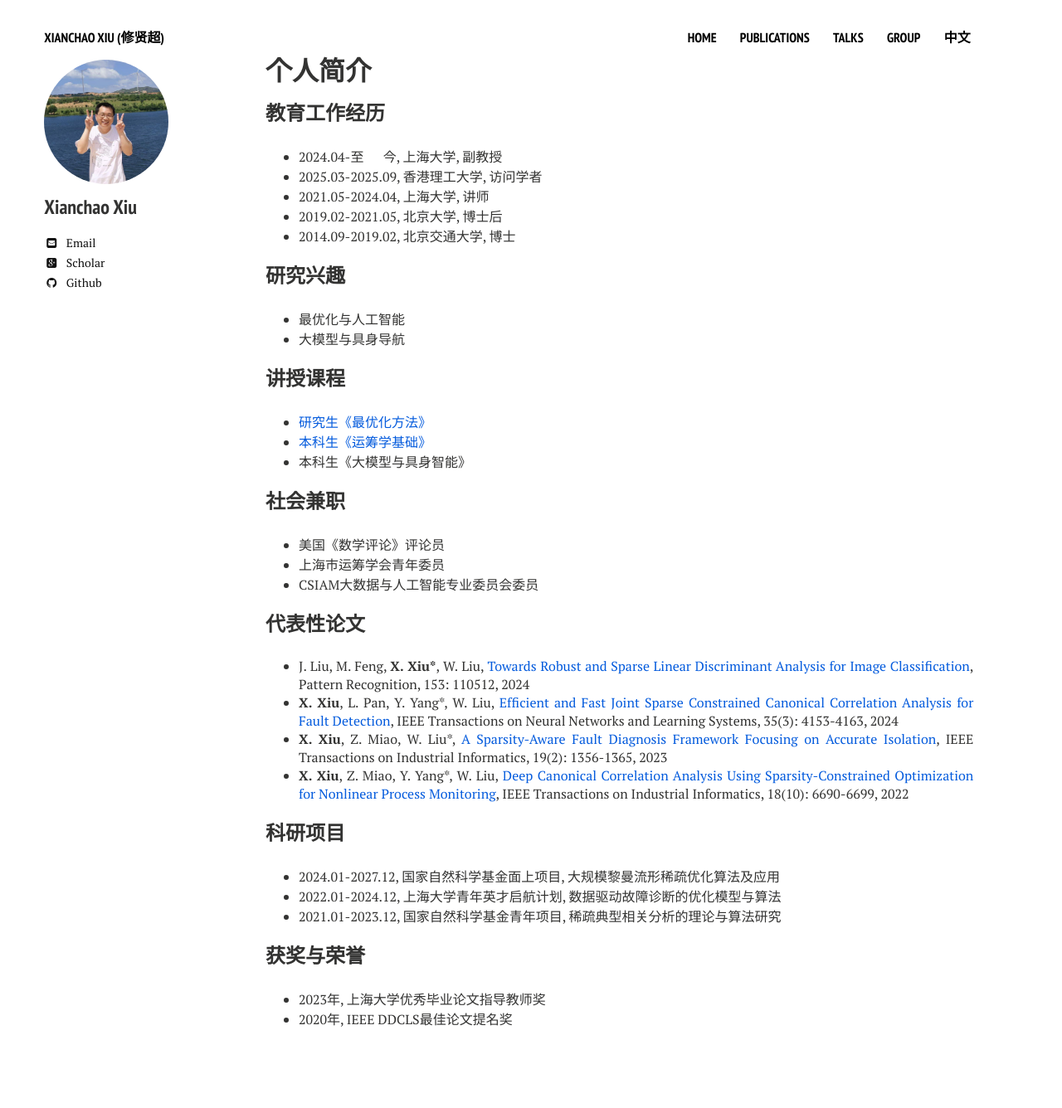
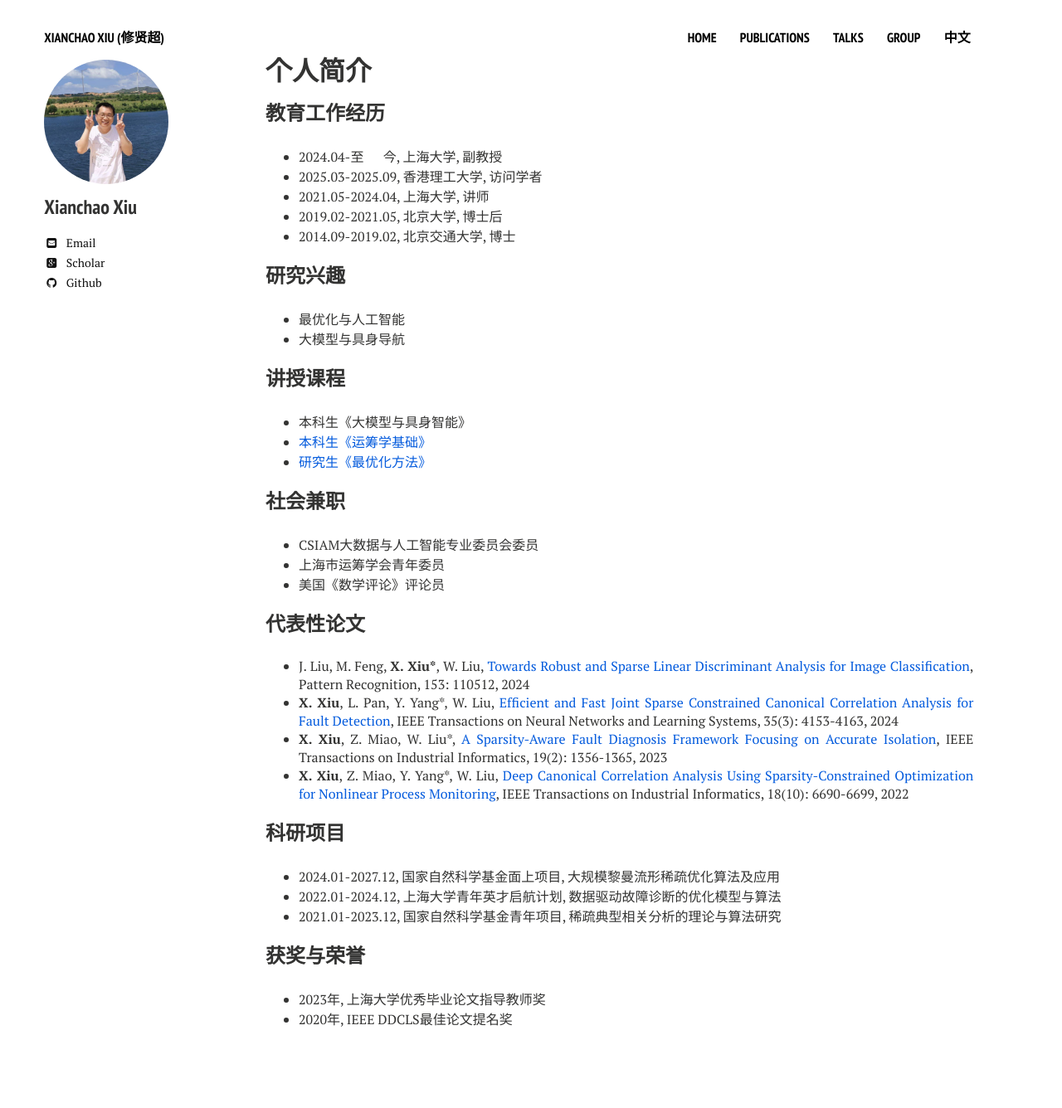
Before and after one commit to xianchaoxiu/xianchaoxiu.github.io, a Jekyll site: the page built from chinese/index.md, in a window 1280 px wide. Shown: the whole page at 83% size. Built offline with Jekyll 4.4.1, drawn with Linux system fonts in a browser that asks for light colours; nearby versions of some CDN libraries.

Commit message:
Update index.md

```diff
--- a/chinese/index.md
+++ b/chinese/index.md
@@ -23,18 +23,15 @@ share: false
 
 
 ### 讲授课程
+* 本科生《大模型与具身智能》 <br>
+* <a href="https://xianchaoxiu.github.io/chinese/OR/" class="textlink" target="_blank"> 本科生《运筹学基础》 </a><br>
 * <a href="https://xianchaoxiu.github.io/chinese/OPT/" class="textlink" target="_blank"> 研究生《最优化方法》 </a><br>
-* <a href="https://xianchaoxiu.github.io/chinese/OR/" class="textlink" target="_blank"> 本科生《运筹学基础》 </a><br>
-* 本科生《大模型与具身智能》 <br>
-
-
-
 
 
 ### 社会兼职
+* CSIAM大数据与人工智能专业委员会委员 <br>
+* 上海市运筹学会青年委员 <br>
 * 美国《数学评论》评论员 <br>
-* 上海市运筹学会青年委员 <br>
-* CSIAM大数据与人工智能专业委员会委员 <br>
 
 
 ### 代表性论文
```
